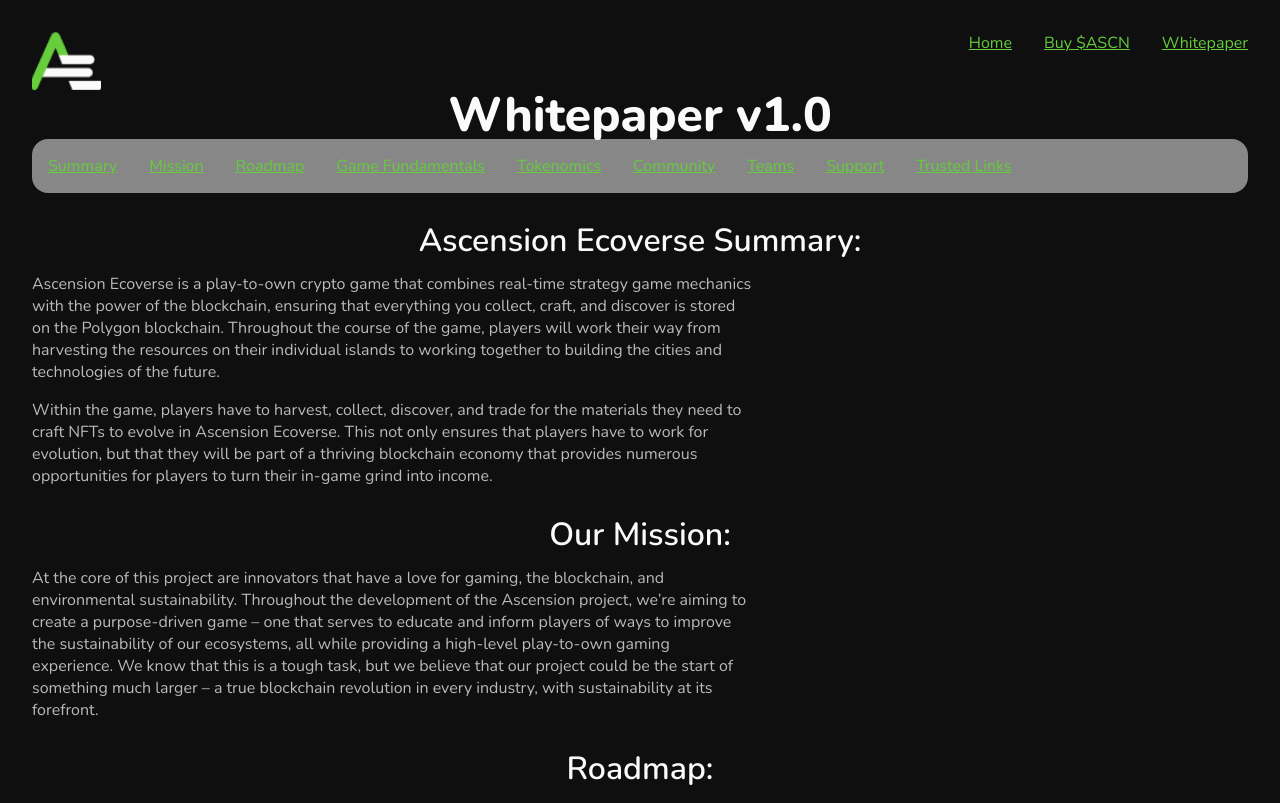
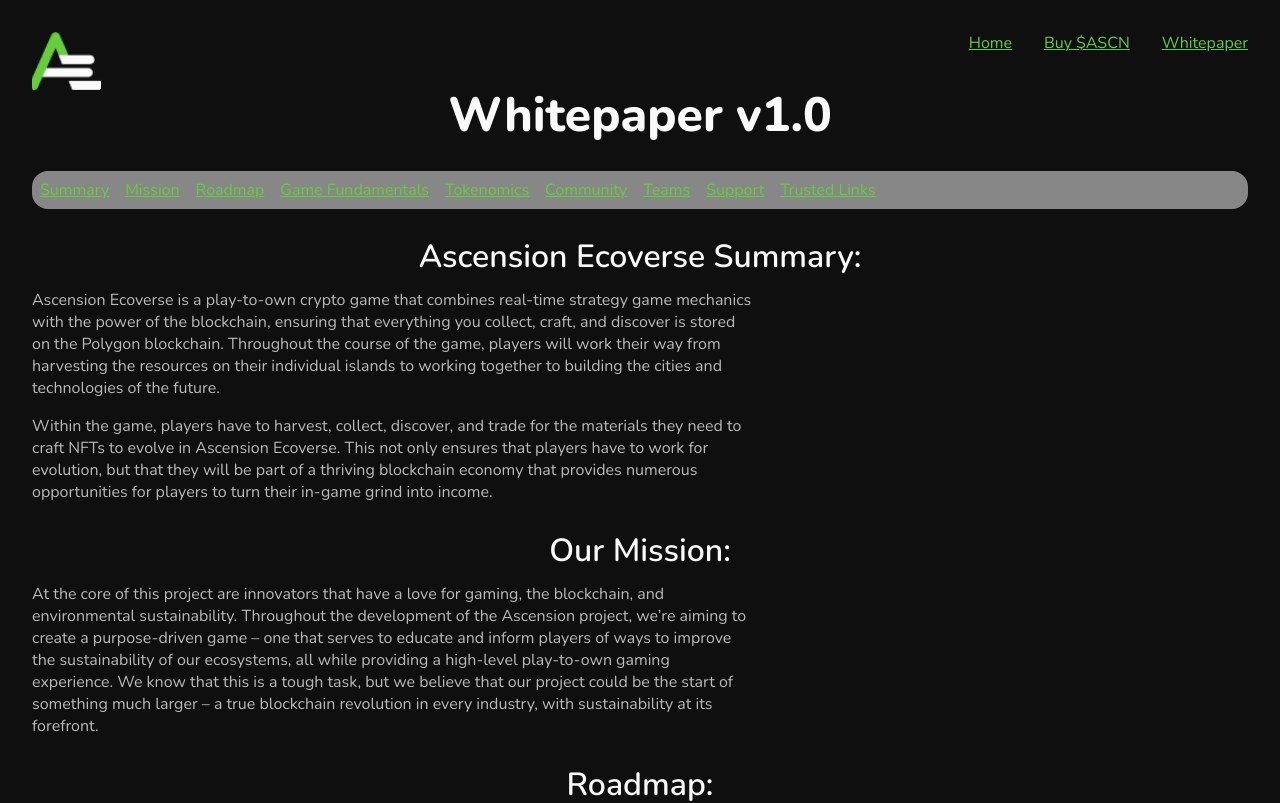
Before and after one commit to nquintan-catalyst/ascensionx, a React (Create React App) app: page /ascensionx/whitepaper in a window 1280 px wide. Shown: the top 803 px of the page. Built offline with nearby package versions, Linux system fonts and the light colour scheme.

Commit message:
Adjusted navbar again

```diff
--- a/src/index.css
+++ b/src/index.css
@@ -548,7 +548,7 @@
 
 .whitepaper-tabs--item {
   white-space: nowrap;
-  padding: 1rem;
+  padding: 0.5rem;
 }
 
 .whitepaper-tabs--item--dropdown {
@@ -556,7 +556,7 @@
 }
 
 .whitepaper-tabs--item:hover {
-  background-color: rgba(124, 124, 124, 0.5);
+  background-color: rgba(124, 124, 124, 0.75);
 }
 
 .whitepaper-tabs--item:hover .whitepaper-tabs--item--dropdown {
@@ -576,4 +576,8 @@
 .whitepaper h1, .whitepaper h2 {
   text-align: center;
 }
+
+.whitepaper h1 {
+  padding-bottom: 2rem;
+}
 /*# sourceMappingURL=index.css.map */
--- a/src/index.scss
+++ b/src/index.scss
@@ -452,13 +452,13 @@
 
   &--item{
     white-space: nowrap;
-    padding: 1rem;
+    padding: 0.5rem;
     &--dropdown {
       display: none;
     }
   }
   &--item:hover {
-    background-color: rgba(124, 124, 124, 0.5);
+    background-color: rgba(124, 124, 124, 0.75);
   }
   &--item:hover &--item--dropdown{
     display: flex;
@@ -473,4 +473,7 @@
   h1, h2 {
     text-align: center;
   }
+  h1 {
+    padding-bottom: 2rem;
+  }
 }
```
Also changed, not shown: 1 other file (tests, documents, lock files or other folders).
